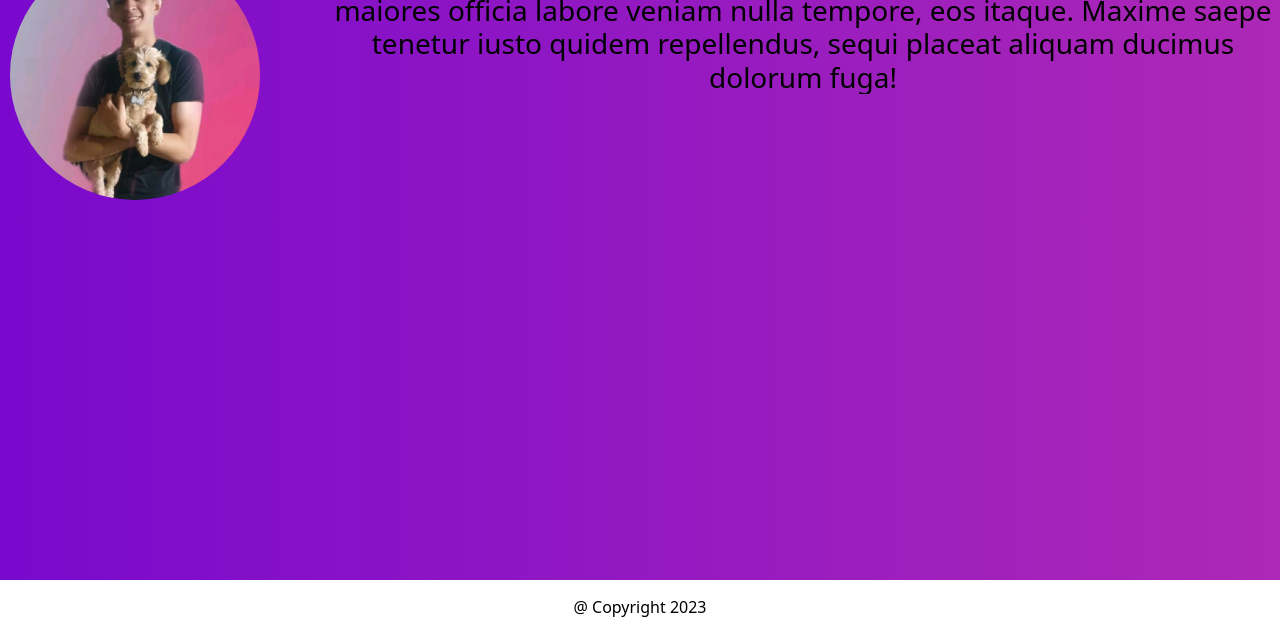
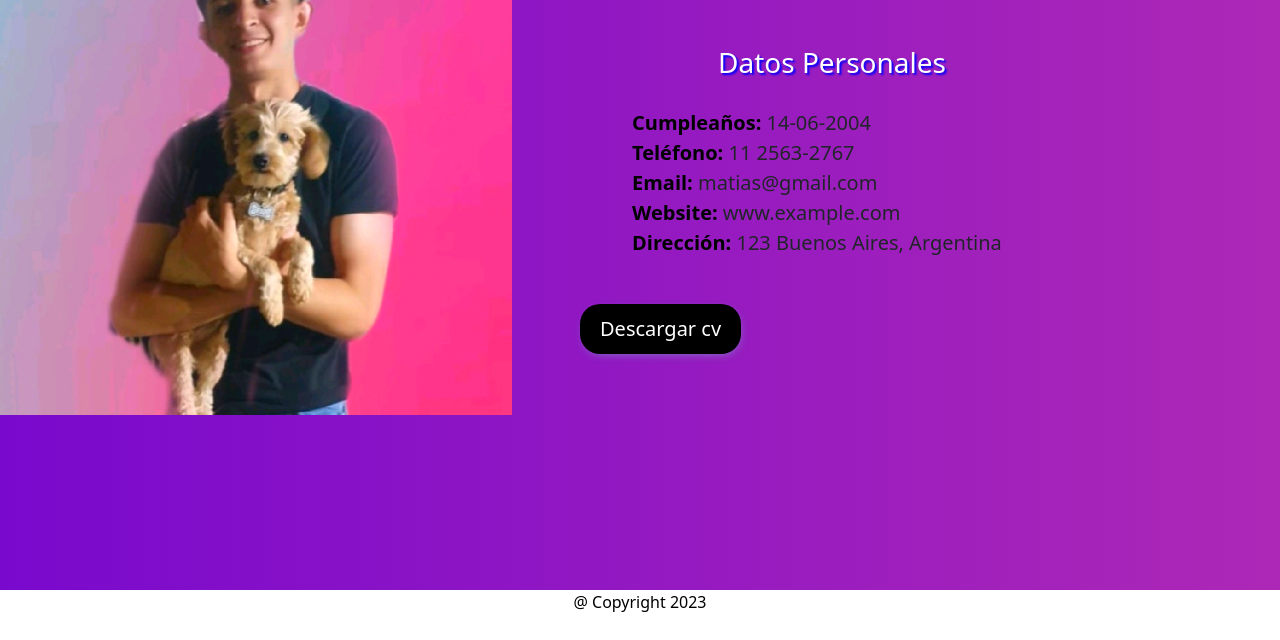
Before and after one commit to Matiason16/PF-MatiasVallejos, a website: page pages/sobremi.html in a window 1280 px wide. Shown: the part 160-800 px from the top of the page. Drawn offline with nearby package versions, Linux system fonts and the light colour scheme.

Commit message:
Ante ultimo comimt

```diff
--- a/pages/sobremi.html
+++ b/pages/sobremi.html
@@ -38,22 +38,42 @@
     </header>
 
     <main>
-        <div class="yo">
-            <h1 class="uno">
-              Vallejos Matias
-            </h1>
+      <div class="about">
+        <img src="../img/yo.jpeg" alt="">
+        <div class="about-info">
+          <h2>Sobre mi</h2>
+          <div class="divider"></div>
+
+          <div class="column">
+            <h3 class="personales">Datos Personales</h3>
+        <div class="datos">
+            <ul>
+                <li>
+                    <strong>Cumpleaños:</strong>
+                    14-06-2004
+                </li>
+                <li>
+                    <strong>Teléfono:</strong>
+                    11 2563-2767
+                </li>
+                <li>
+                    <strong>Email:</strong>
+                    matias@gmail.com
+                </li>
+                <li>
+                    <strong>Website:</strong>
+                    www.example.com
+                </li>
+                <li>
+                    <strong>Dirección:</strong>
+                    123 Buenos Aires, Argentina
+                </li>
+
+            </ul>
           </div>
-          <div class="container-2">
-            <div class="row">
-                <div class="col">
-                    <img class="foto" src="../img/yo.jpeg" alt="Imagen mía" width="250px">
-                </div>
-                <div class="col-9">
-                  <h2 class="parrafo">lorem, ipsum dolor sit amet consectetur adipisicing elit. Harum nisi maiores officia labore veniam nulla tempore, eos itaque. Maxime saepe tenetur iusto quidem repellendus, sequi placeat aliquam ducimus dolorum fuga!</h2>
-                </div>
-            </div>
-          </div>
-
+          <button class="download-cv">Descargar cv</button>
+        </div>
+      </div>
      </main>
 
 
--- a/scss/_contactame.scss
+++ b/scss/_contactame.scss
@@ -14,9 +14,7 @@ label{
 
 
 .contact-form {
-    background: rgb(9,191,217);
-    background: linear-gradient(70deg, rgba(9,191,217,1) 22%, rgba(176,0,224,1) 79%);
-
+  background-color: #000000;
 }
 
 .contact-form form {
--- a/scss/_index.scss
+++ b/scss/_index.scss
@@ -55,6 +55,7 @@ border: 1px black solid;
 
 }
 
+
 .icon i{
   margin: 30px;
   color: white;
@@ -70,7 +71,9 @@ ul{
   display: flex;
   justify-content: center;
   align-items: center;
+  flex-direction: column;
 }
+
 
 .wsp:hover{
   color: rgb(0, 255, 0);
--- a/scss/_navbar.scss
+++ /dev/null
@@ -1,6 +0,0 @@
-
-
-nav{
-    float: left;
-    width: 100%;
-}
--- a/scss/_portfolio.scss
+++ b/scss/_portfolio.scss
@@ -1,16 +1,18 @@
-.container{
-  float: right;
-  padding-top:10px ;
-}
+
 
 .col{
-  margin: 10px;
-  padding: 10px;
-
+  padding-bottom: 40px;
+  margin: 0 auto;
 }
 
 
+.imagen-portfolio{
+  width: 350px;
+  @media screen and (max-width:565px) {
+    width: 150px;
 
+  }
+}
 
 .imagen-portfolio:hover{
     filter: opacity(.5);
--- a/scss/estilo.scss
+++ b/scss/estilo.scss
@@ -1,6 +1,5 @@
 //Use
 @use 'index';
-@use 'navbar';
 @use 'portfolio';
 @use 'contactame';
 
@@ -16,6 +15,13 @@ $negro: #000000;
   color: #ffffff;
 }
 
+@mixin divisor(){
+  height: 4px;
+  width: 60px;
+  background-color:blue;
+  margin-top: 5px;
+  margin-bottom: 2em;
+}
 
 .contenedor-contactame{
   @include fondo-color;
@@ -24,13 +30,6 @@ $negro: #000000;
   .contenedor-portfolio{
     @include fondo-color;
 
-  }
-  .yo{
-    @include fondo-color;
-  }
-
-  .uno{
-    font-size: 30px;
   }
 
 * {
@@ -44,17 +43,17 @@ background: linear-gradient(90deg, rgba(8,170,29,1) 0%, rgba(245,22,199,1) 0%, r
 }
 footer{
   background-color: $color-principal;
-  padding: 15px;
   text-align: center;
   position: fixed;
   bottom: 0;
   width: 100%;
-  height: 60px;
+  height: 50px;
   color: $negro;
 }
 
 .foto{
-  border-radius: 50%;
+  border: 7px solid black;
+  width: 300px;
 }
 
 .parrafo{
@@ -62,12 +61,98 @@ footer{
   color: #000000;
   font-size: 28px;
   text-align: center;
-  overflow-y: scroll;
 }
 
 
 
-.card-container{
-  display:inline-flex
+
+nav{
+  float: left;
+  width: 100%;
+}
+
+html{
+  @media screen and (max-width:540px) {
+    font-size: 8px;
+
+  }
+}
+
+
+
+.download-cv {
+  padding: 10px 20px;
+  background-color: black;
+  color: white;
+  border: none;
+  border-radius: 20px;
+  margin-top: 10px;
+  cursor: pointer;
+  -webkit-box-shadow: 1px 3px 11px -5px rgba(102,231,200,0.69);
+  -moz-box-shadow: 1px 3px 11px -5px rgba(102,231,200,0.69);
+  box-shadow: 1px 3px 11px -5px rgba(102,231,200,0.69);
+}
+
+.download-cv:hover {
+  background-color: azure;
+  box-shadow: none;
+  color: #000000;
+}
+
+.main img {
+  border:  7px solid aqua;
+  width: 350px;
+  height: 520px;
+  z-index: 1;
 
 }
+
+.about {
+  display: grid;
+  grid-template-columns: repeat(10, 1fr);
+  width: 100vw;
+  align-items: center;
+}
+
+.about img {
+  width: 100%;
+  grid-column: 1/5;
+  filter: saturate(150%);
+}
+
+.about-info {
+  grid-column: 5/10;
+  padding: 3em;
+}
+
+.about-info h2 {
+  font-size: 2em;
+  color: #ffffff;
+  text-shadow: 2px 2px 2px blue;
+}
+
+.divider {
+@include divisor();
+}
+
+
+
+.about p {
+  margin-bottom: 1em;
+}
+
+.personales{
+  color: #ffffff;
+  text-shadow: 2px 2px 2px blue;
+}
+.column{
+  padding: 20px;
+  font-size: 20px;
+}
+.datos{
+  padding: 20px;
+}
+
+strong{
+  color: black;
+}
```
Also changed, not shown: pages/contactame.html (+1 -1 lines), pages/habilidades.html (+0 -47 lines), pages/portfolio.html (+1 -0 lines), css/estilo.css, 1 other file.
